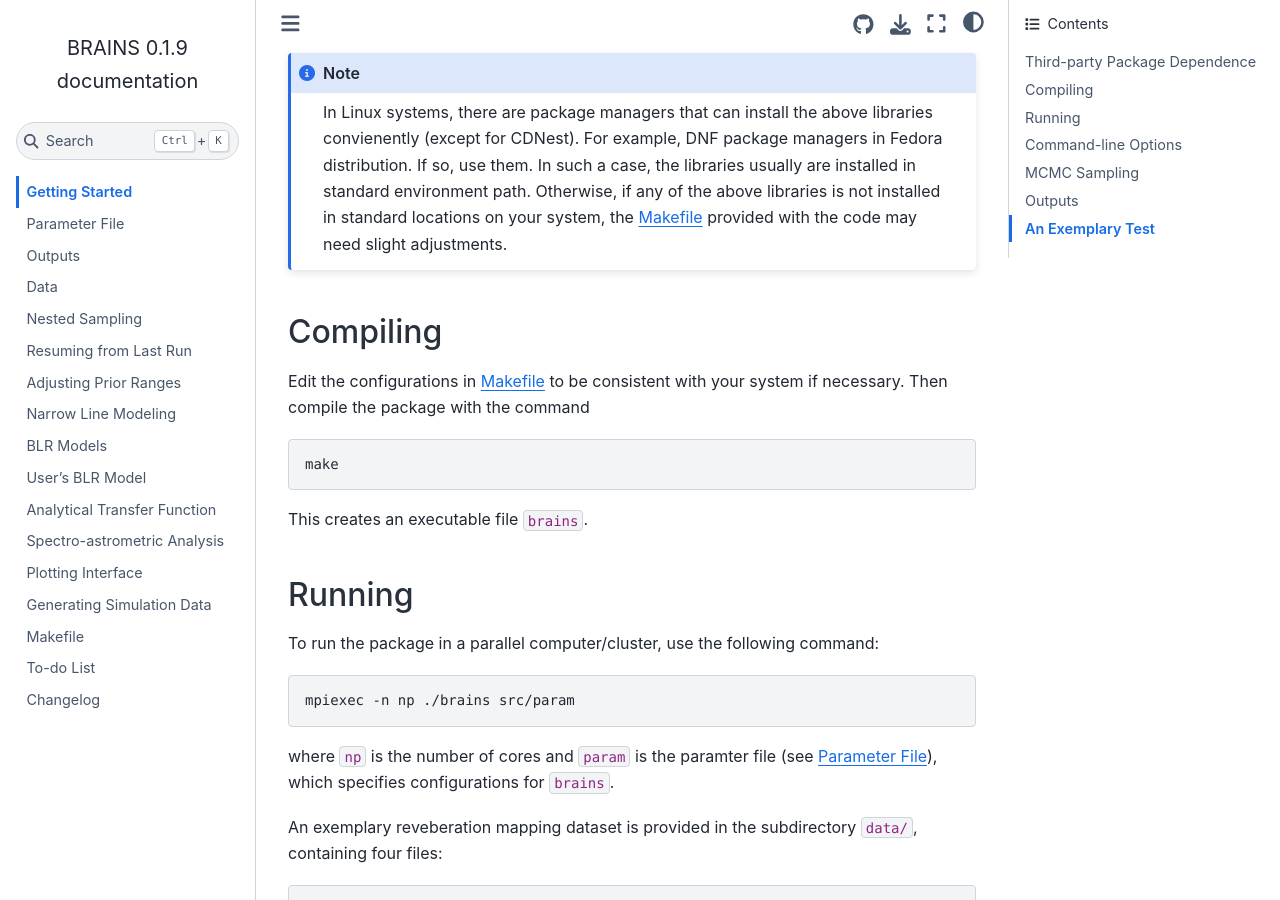
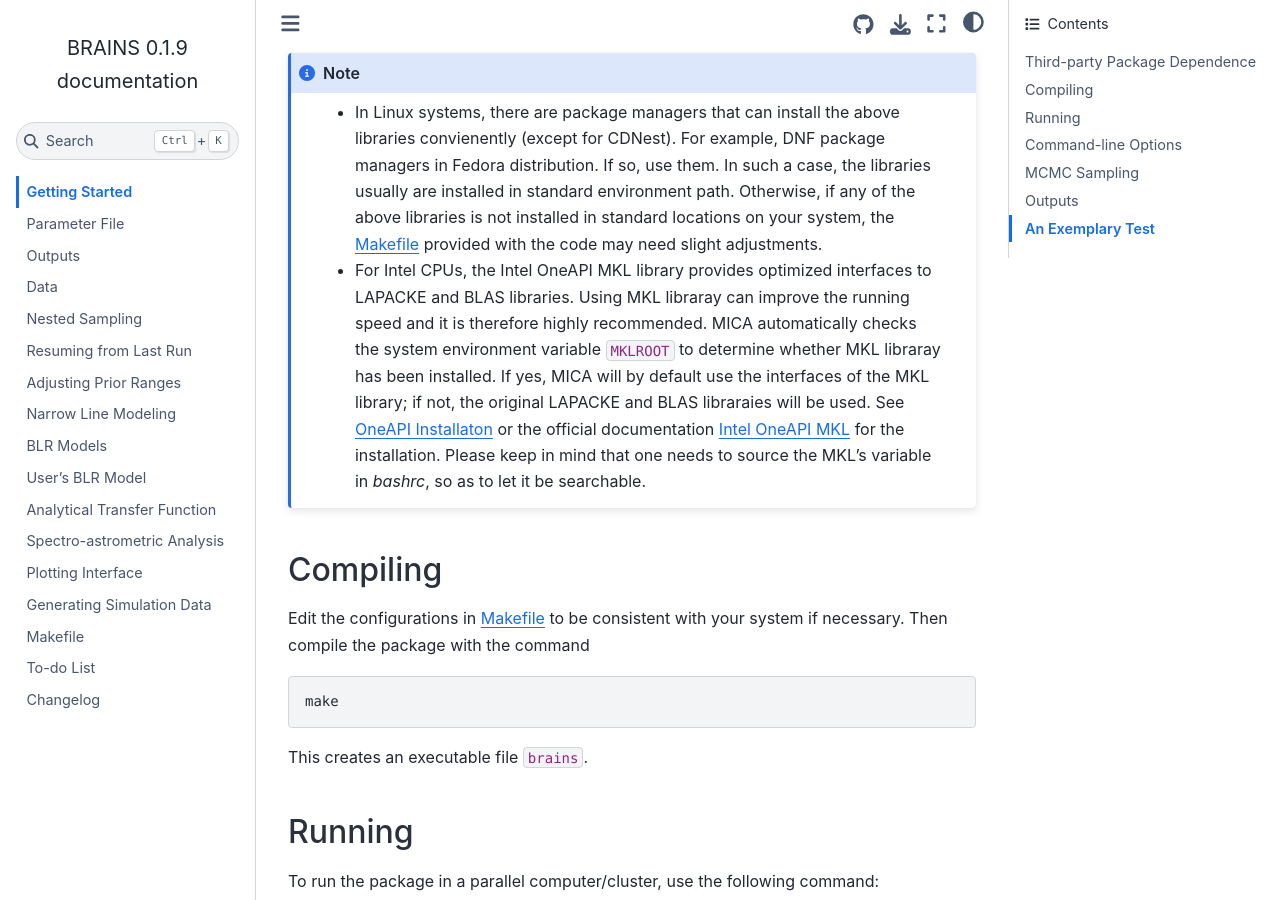
Before and after one commit to LiyrAstroph/BRAINS, a Sphinx documentation site: the page built from docs/getting_started.rst, in a window 1280 px wide and 900 px high, scrolled down 432 px. Built offline with Sphinx 7.4.7 and the Sphinx Book theme 1.1.4, drawn with Linux system fonts in a browser that asks for light colours.

Commit message:
update docs.

```diff
--- a/docs/getting_started.rst
+++ b/docs/getting_started.rst
@@ -16,11 +16,19 @@ Third-party Package Dependence
   * **CDNest** --- Diffusive nested sampling, downloaded at https://github.com/LiyrAstroph/CDNest
 
 .. note::
-  In Linux systems, there are package managers that can install the above libraries convienently (except for CDNest).
-  For example, DNF package managers in Fedora distribution.
-  If so, use them. In such a case, the libraries usually are installed in standard environment path. Otherwise,
-  if any of the above libraries is not installed in standard locations on your system, the :ref:`Makefile` provided
-  with the code may need slight adjustments.
+  - In Linux systems, there are package managers that can install the above libraries convienently (except for CDNest).
+    For example, DNF package managers in Fedora distribution.
+    If so, use them. In such a case, the libraries usually are installed in standard environment path. Otherwise,
+    if any of the above libraries is not installed in standard locations on your system, the :ref:`Makefile` provided
+    with the code may need slight adjustments.
+
+  - For Intel CPUs, the Intel OneAPI MKL library provides optimized interfaces to LAPACKE and BLAS libraries. Using MKL libraray can improve
+    the running speed and it is therefore highly recommended. MICA automatically checks the system environment variable ``MKLROOT`` to
+    determine whether MKL libraray has been installed. If yes, MICA will by default use the interfaces of the MKL library; if not, the original
+    LAPACKE and BLAS libraraies will be used. See `OneAPI Installaton <https://mica2.readthedocs.io/en/latest/oneapi.html>`_ or the official documentation
+    `Intel OneAPI MKL <https://www.intel.com/content/www/us/en/docs/onemkl/get-started-guide/2025-0/overview.html>`_
+    for the installation. Please keep in mind that one needs to source the MKL's variable in `bashrc`,
+    so as to let it be searchable.
 
 Compiling
 =============================
```
